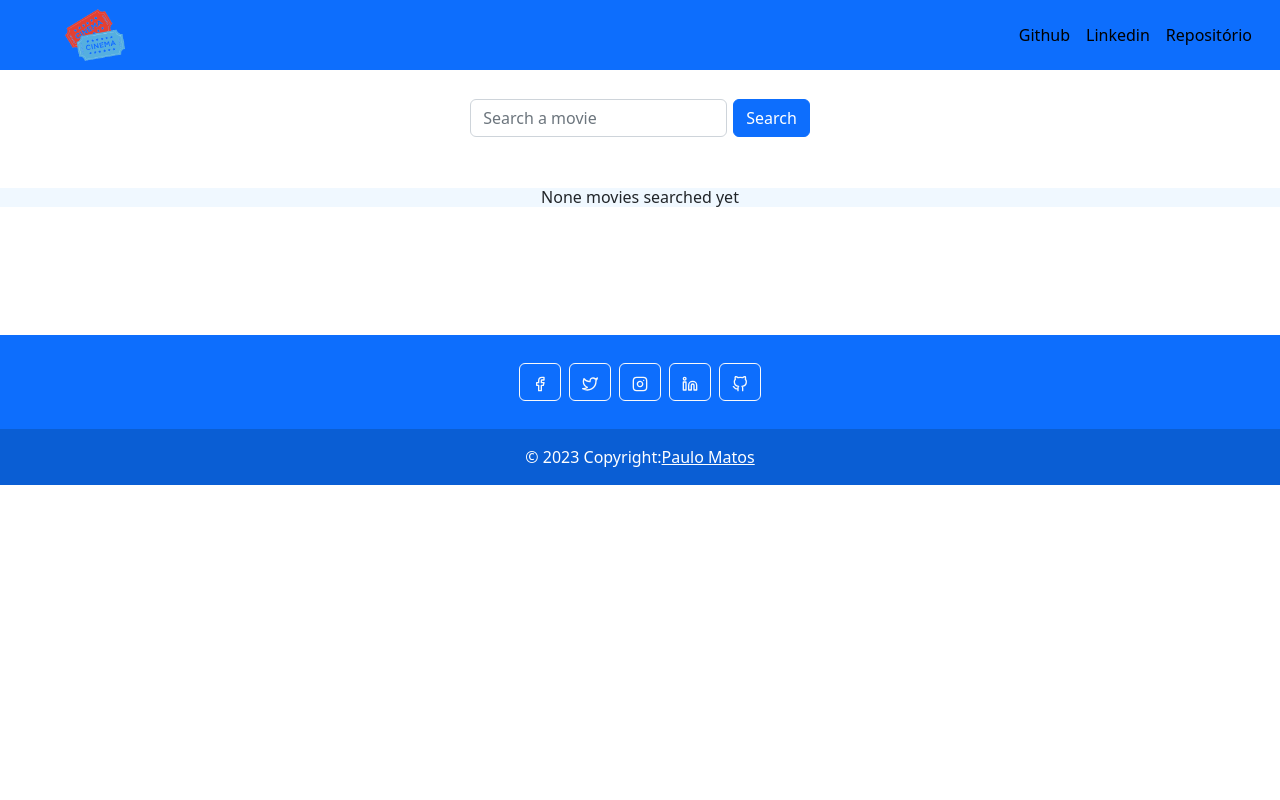
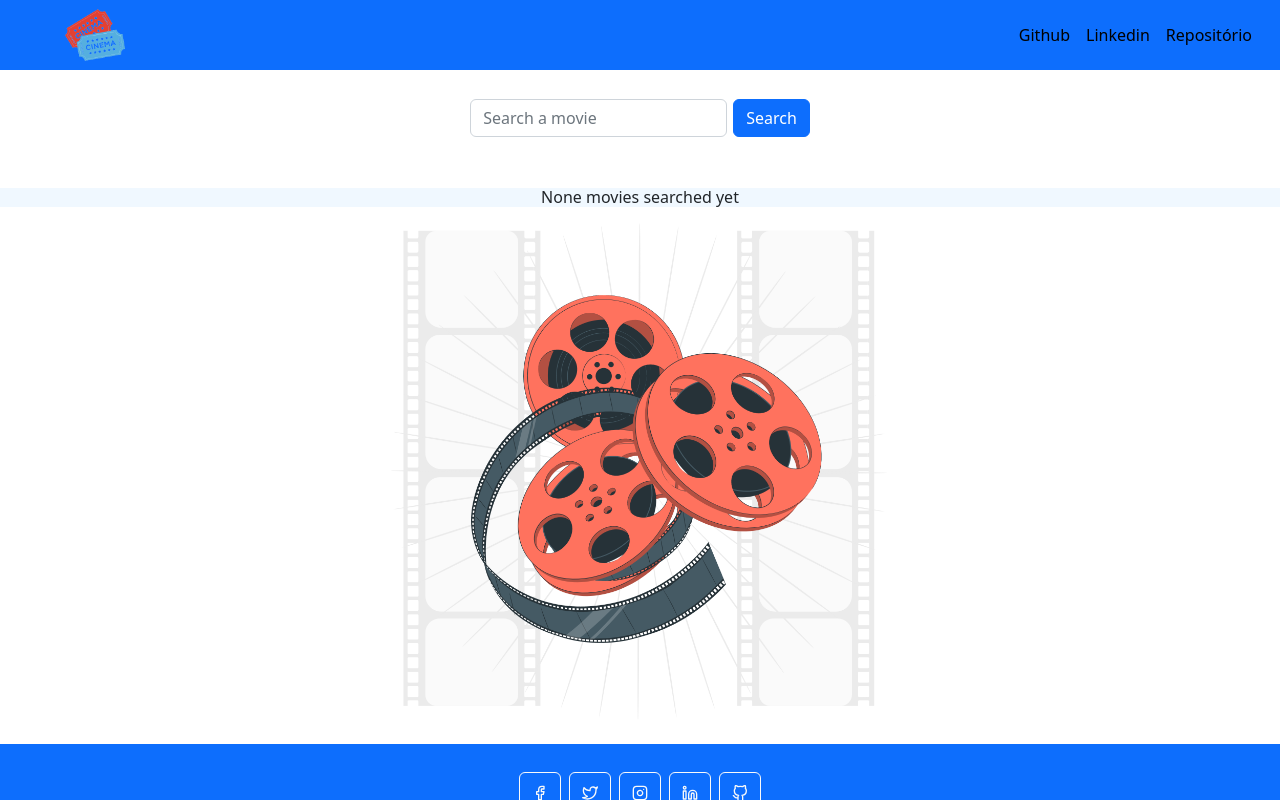
Before and after one commit to paulomatos777/Movie-Theater, a React (Create React App) app: page / in a window 1280 px wide. Built offline with nearby package versions, Linux system fonts and the light colour scheme; no server answers.

Commit message:
fix footer position and add style to welcome page

```diff
--- a/src/App.css
+++ b/src/App.css
@@ -1,5 +1,20 @@
 .App {
   text-align: center;
+
+}
+
+.wrapper {
+    min-height: 100vh;
+    padding-bottom: 66px; /* altura do footer */
+    box-sizing: border-box; /* certifica-se de que a altura do wrapper inclui o padding */
+}
+
+
+footer {
+  position: fixed;
+  bottom: 0;
+  width: 100%;
+  height: 56px; /* altura do footer */
 }
 
 .App-logo {
@@ -28,6 +43,8 @@
   color: #61dafb;
 }
 
+
+
 @keyframes App-logo-spin {
   from {
     transform: rotate(0deg);
--- a/src/App.tsx
+++ b/src/App.tsx
@@ -6,9 +6,12 @@ import Movie from "./pages/Movie";
 function App() {
   return (
     <div className="App">
-      <Header title="" />
-      <Movie></Movie>
-      <Footer></Footer>
+      <div className="wrapper">
+        {" "}
+        <Header title="" />
+        <Movie></Movie>
+        <Footer></Footer>
+      </div>
     </div>
   );
 }
--- a/src/components/Footer/styles.ts
+++ b/src/components/Footer/styles.ts
@@ -1,5 +1,9 @@
 import styled from "styled-components";
 
 export const Container = styled.div`
-  margin-top: 10%;
+  /* margin-top: 10%; */
+  position: fixed;
+  bottom: 0;
+  width: 100%;
+  height: 56px; /* altura do footer */
 `;
--- a/src/pages/Movie/index.tsx
+++ b/src/pages/Movie/index.tsx
@@ -10,6 +10,7 @@ import { Movie as MovieType } from "../../store/types";
 import { Container } from "./styles";
 import { ToastContainer, toast } from "react-toastify";
 import "react-toastify/dist/ReactToastify.css";
+import pana from "../../assets/Film rolls-pana.png";
 
 export default function Movie() {
   const [searchValue, setSearchValue] = useState("");
@@ -90,9 +91,7 @@ export default function Movie() {
                     </>
                   </div>
                 ) : (
-                  <h6 className="error-msg">
-                    movie not found, please try with another title{" "}
-                  </h6>
+                  ""
                 )}
               </div>
               <div className="col">
@@ -102,7 +101,10 @@ export default function Movie() {
           </div>
         ) : (
           <>
-            <h6 className="empty-search">None movies searched yet</h6>
+            <div className="empty-search">
+              <h6>None movies searched yet</h6>
+              <img src={pana} alt="" />
+            </div>
           </>
         )}
       </div>
--- a/src/pages/Movie/styles.ts
+++ b/src/pages/Movie/styles.ts
@@ -21,7 +21,12 @@ export const Container = styled.div`
     justify-content: center;
   }
   .empty-search {
-    text-align: center;
-    background-color: aliceblue;
+    h6 {
+      text-align: center;
+      background-color: aliceblue;
+    }
+    img {
+      max-width: 40%;
+    }
   }
 `;
```
Also changed, not shown: src/assets/Film rolls-pana.png (added).
